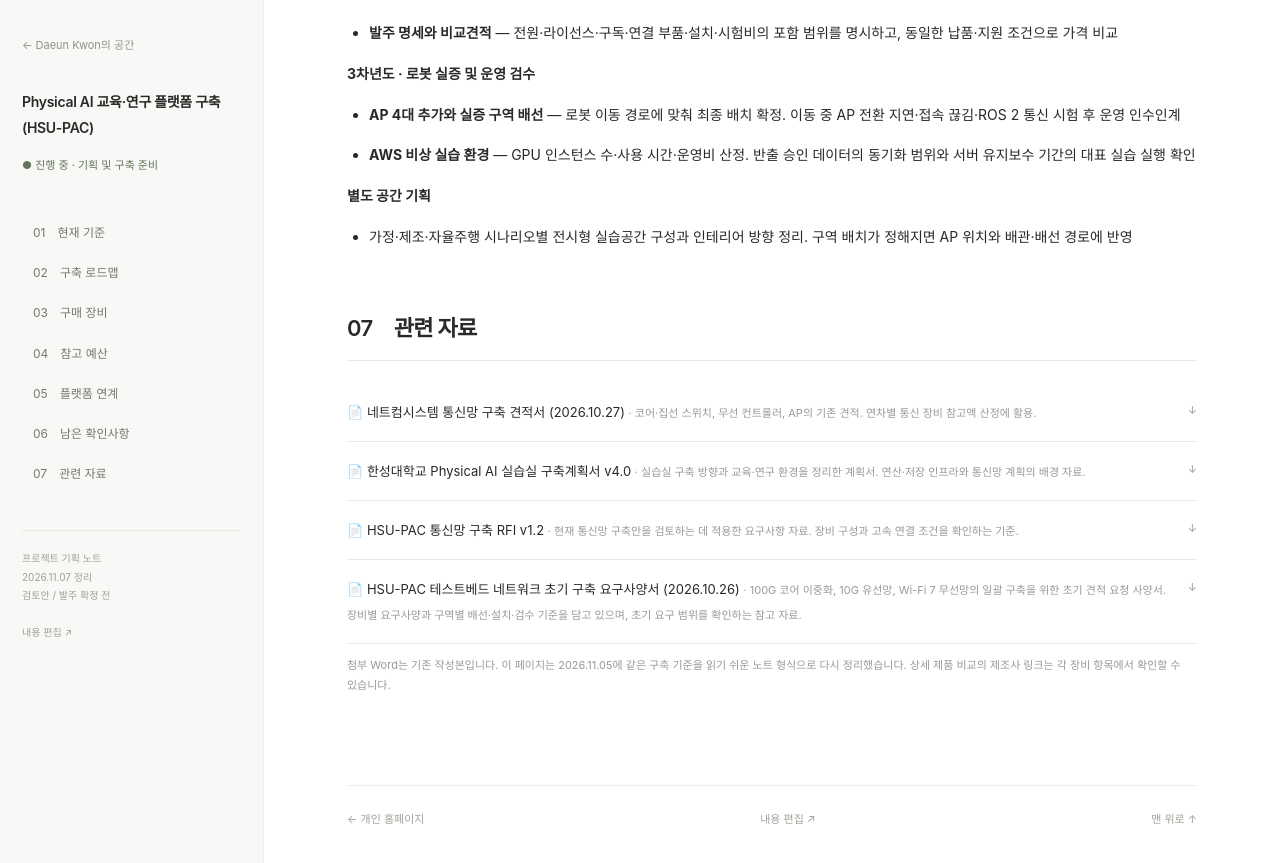
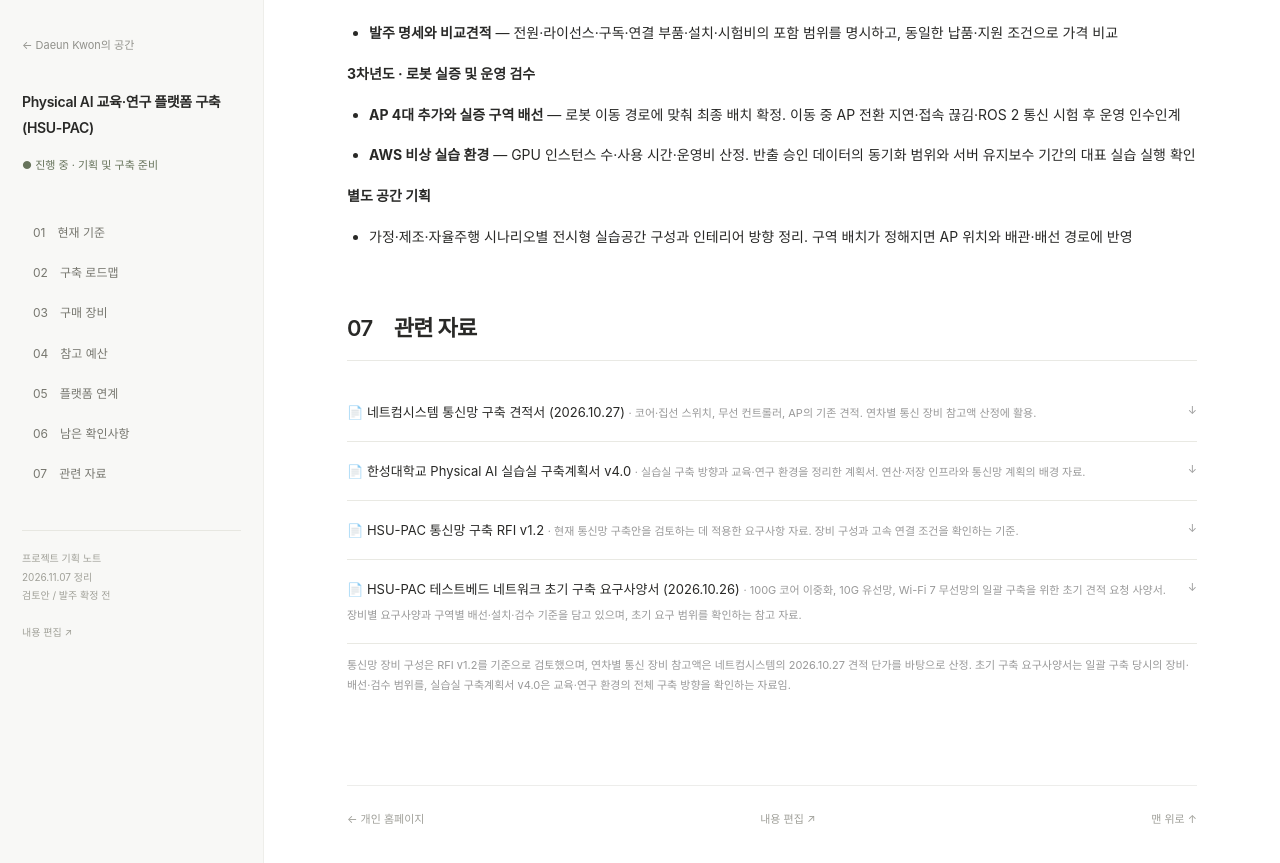
Before and after one commit to Ddaeunn425/ddaeunn425.github.io, a Jekyll site: the page built from hsu-pac.html, in a window 1280 px wide and 900 px high, scrolled down 6933 px. Shown: the top 863 px of the window. Built offline with Jekyll 4.4.1, drawn with Linux system fonts in a browser that asks for light colours.

Commit message:
Update _data/hsu.json (via Pages CMS)

```diff
--- a/_data/hsu.json
+++ b/_data/hsu.json
@@ -120,5 +120,5 @@
       "file": "/media/HSU-PAC 테스트베드 네트워크 구축 요구사양서.docx"
     }
   ],
-  "resources_note": "첨부 Word는 기존 작성본입니다. 이 페이지는 2026.11.05에 같은 구축 기준을 읽기 쉬운 노트 형식으로 다시 정리했습니다. 상세 제품 비교의 제조사 링크는 각 장비 항목에서 확인할 수 있습니다."
+  "resources_note": "통신망 장비 구성은 RFI v1.2를 기준으로 검토했으며, 연차별 통신 장비 참고액은 네트컴시스템의 2026.10.27 견적 단가를 바탕으로 산정. 초기 구축 요구사양서는 일괄 구축 당시의 장비·배선·검수 범위를, 실습실 구축계획서 v4.0은 교육·연구 환경의 전체 구축 방향을 확인하는 자료임."
 }
```
